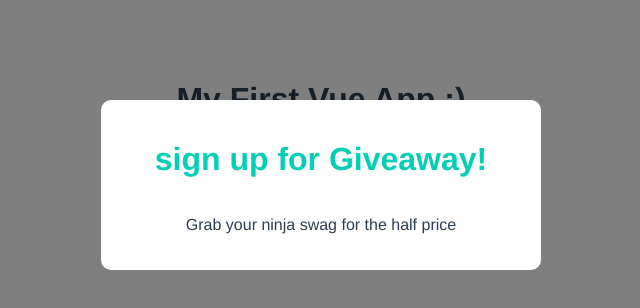
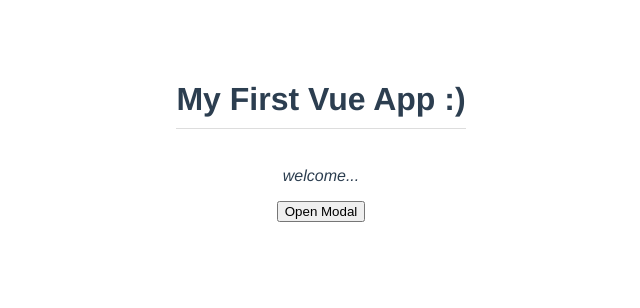
Before and after one commit to MirajHoque/vuecli3, a Vue app: page / in a window 1280 px wide. Shown: the top 308 px of the page, without its empty margins (319-959 px from the left). Built offline with nearby package versions, Linux system fonts and the light colour scheme.

Commit message:
emitting custom events

```diff
--- a/src/App.vue
+++ b/src/App.vue
@@ -1,9 +1,11 @@
 <template>
   <h1>{{ title }}</h1>
-  <!--
-    <Modal header="sign up for Giveaway!" text="Grab your ninja swag for the half price" />
-  -->
-  <Modal :header="header" :text="text" theme="saleaff" />
+  <p>welcome...</p>
+  <div v-if="showModal">
+    <Modal :header="header" :text="text" theme="sale" @close="toggleModal" />
+  </div>
+  <button @click="toggleModal">Open Modal</button>
+
 
 </template>
 
@@ -18,18 +20,18 @@
    return{
      title: 'My First Vue App :)',
      header: "sign up for Giveaway!",
-     text: "Grab your ninja swag for the half price"
+     text: "Grab your ninja swag for the half price",
+     showModal: false
    }
  },
 
  methods: {
-   handleClick(){
-     console.log(this.$refs.name);
-     this.$refs.name.classList.add('active');
-     this.$refs.name.focus();
+   toggleModal(){
+     return this.showModal= !this.showModal;
+   }
    }
  }
-}
+
 </script>
 
 <style>
--- a/src/components/Modal.vue
+++ b/src/components/Modal.vue
@@ -1,5 +1,5 @@
 <template>
-  <div class="backdrop">
+  <div class="backdrop" @click="closeModal">
     <div class="modal" :class="{ sale: theme === 'sale'}">
       <h1>{{ header }}</h1>
       <p>{{ text }}</p>
@@ -10,7 +10,12 @@
 
 <script>
   export default{
-    props: ['header', 'text', 'theme']
+    props: ['header', 'text', 'theme'],
+    methods: {
+      closeModal(){
+        this.$emit('close')
+      }
+    }
   }
 </script>
 
```
